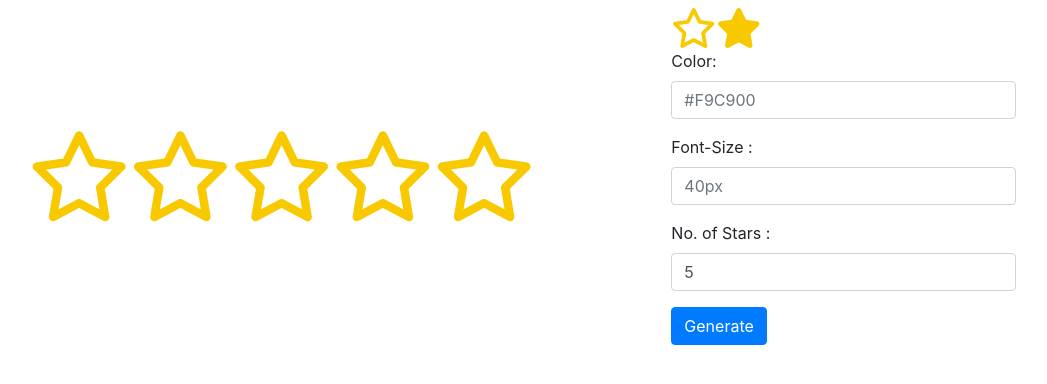
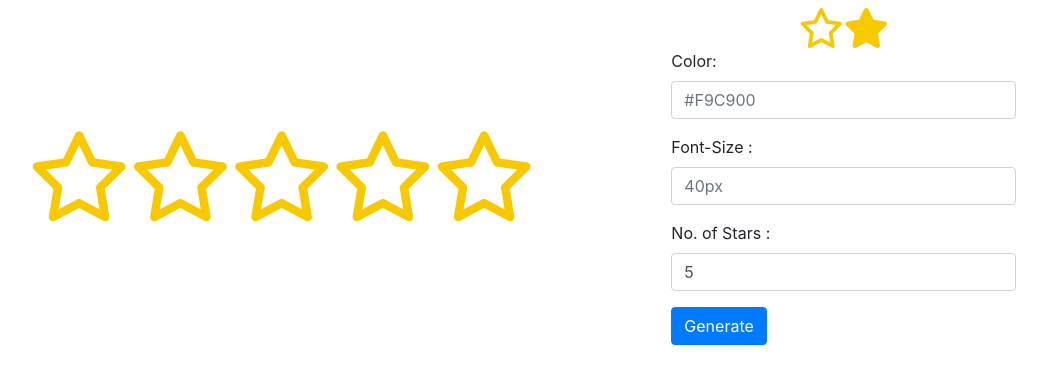
Before and after one commit to vatsacr/react-star-rating, a React (Create React App) app: page / in a window 1280 px wide. Shown: the top 384 px of the page, without its empty margins (171-1218 px from the left). Built offline with nearby package versions, Linux system fonts and the light colour scheme.

Commit message:
Added a preview functionality

```diff
--- a/src/components/StyleCreator.js
+++ b/src/components/StyleCreator.js
@@ -1,31 +1,39 @@
 import React, { Component } from "react";
 
 export class StyleCreator extends Component {
-  styleAttributes = { fontSize: "40px", colorCode: "#F9C900" };
+  state = {
+    fontSize: "40px",
+    colorCode: "#F9C900",
+  };
   captureInput = (e) => {
-    this.styleAttributes[e.target.name] = e.target.value;
+    this.setState({ [e.target.name]: e.target.value });
   };
   render() {
     return (
       <div>
+        <div className="text-center">
           <div
             className="fa fa-star-o"
             style={{
-            fontSize: this.styleAttributes.fontSize,
-            color: this.styleAttributes.colorCode,
+              fontSize: this.state.fontSize,
+              color: this.state.colorCode,
             }}
           ></div>
           <div
             className="fa fa-star"
             style={{
-            fontSize: this.styleAttributes.fontSize,
-            color: this.styleAttributes.colorCode,
+              fontSize: this.state.fontSize,
+              color: this.state.colorCode,
             }}
           ></div>
+        </div>
         <form
           onSubmit={(e) => {
             e.preventDefault();
-            this.props.onSubmit(this.styleAttributes);
+            this.props.onSubmit({
+              colorCode: this.state.colorCode,
+              fontSize: this.state.fontSize,
+            });
           }}
         >
           <div className="form-group">
```
Lines whose indentation alone changed are shown as unchanged.
